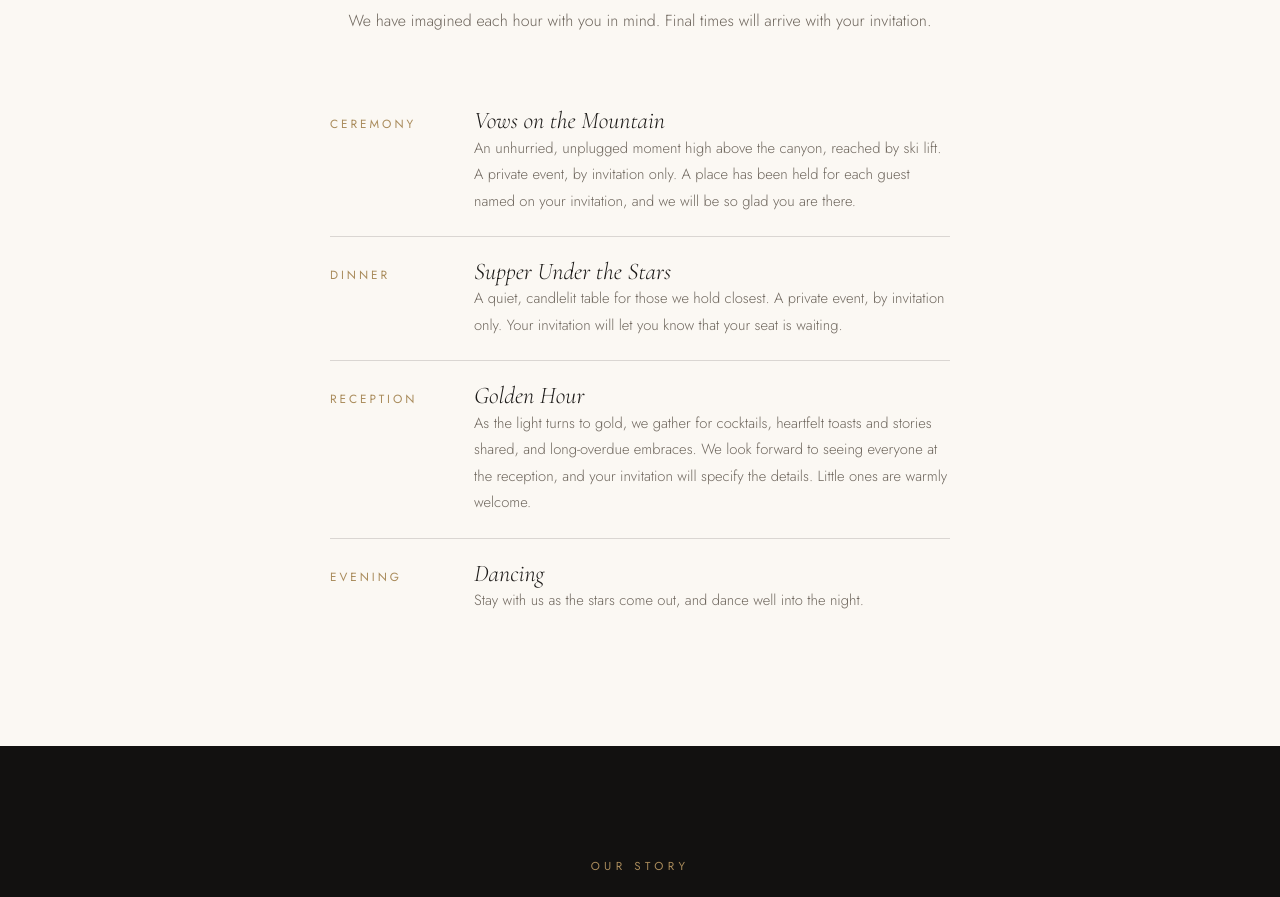
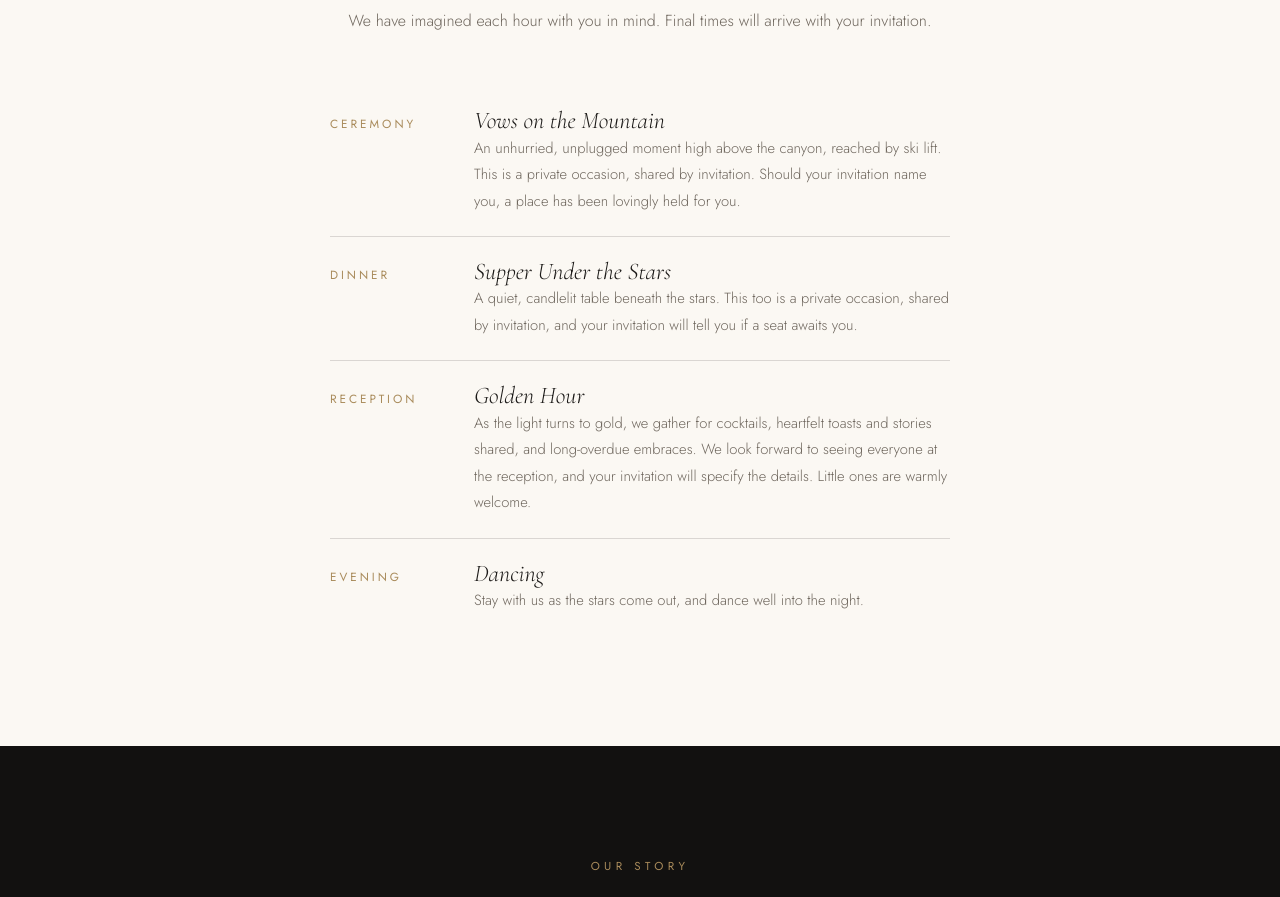
Before and after one commit to brindiedawn85-design/brae-and-brin, a plain HTML site: page index.html in a window 1280 px wide. Shown: the part 4480-5377 px from the top of the page. Drawn offline with nearby package versions, Linux system fonts and the light colour scheme.

Commit message:
Refine private event wording
Co-Authored-By: Claude Sonnet 5.5 <noreply@anthropic.com>

```diff
--- a/index.html
+++ b/index.html
@@ -233,8 +233,8 @@ footer a{color:#e9d6ae;text-decoration:none;border-bottom:1px solid rgba(233,214
     <h2 class="reveal">A Gentle Timeline</h2>
     <p class="reveal" style="color:var(--muted)">We have imagined each hour with you in mind. Final times will arrive with your invitation.</p>
     <div class="timeline reveal" style="text-align:left">
-      <div class="t-row"><div class="time">Ceremony</div><div><h3>Vows on the Mountain</h3><p>An unhurried, unplugged moment high above the canyon, reached by ski lift. A private event, by invitation only. A place has been held for each guest named on your invitation, and we will be so glad you are there.</p></div></div>
-      <div class="t-row"><div class="time">Dinner</div><div><h3>Supper Under the Stars</h3><p>A quiet, candlelit table for those we hold closest. A private event, by invitation only. Your invitation will let you know that your seat is waiting.</p></div></div>
+      <div class="t-row"><div class="time">Ceremony</div><div><h3>Vows on the Mountain</h3><p>An unhurried, unplugged moment high above the canyon, reached by ski lift. This is a private occasion, shared by invitation. Should your invitation name you, a place has been lovingly held for you.</p></div></div>
+      <div class="t-row"><div class="time">Dinner</div><div><h3>Supper Under the Stars</h3><p>A quiet, candlelit table beneath the stars. This too is a private occasion, shared by invitation, and your invitation will tell you if a seat awaits you.</p></div></div>
       <div class="t-row"><div class="time">Reception</div><div><h3>Golden Hour</h3><p>As the light turns to gold, we gather for cocktails, heartfelt toasts and stories shared, and long-overdue embraces. We look forward to seeing everyone at the reception, and your invitation will specify the details. Little ones are warmly welcome.</p></div></div>
       <div class="t-row"><div class="time">Evening</div><div><h3>Dancing</h3><p>Stay with us as the stars come out, and dance well into the night.</p></div></div>
     </div>
```
